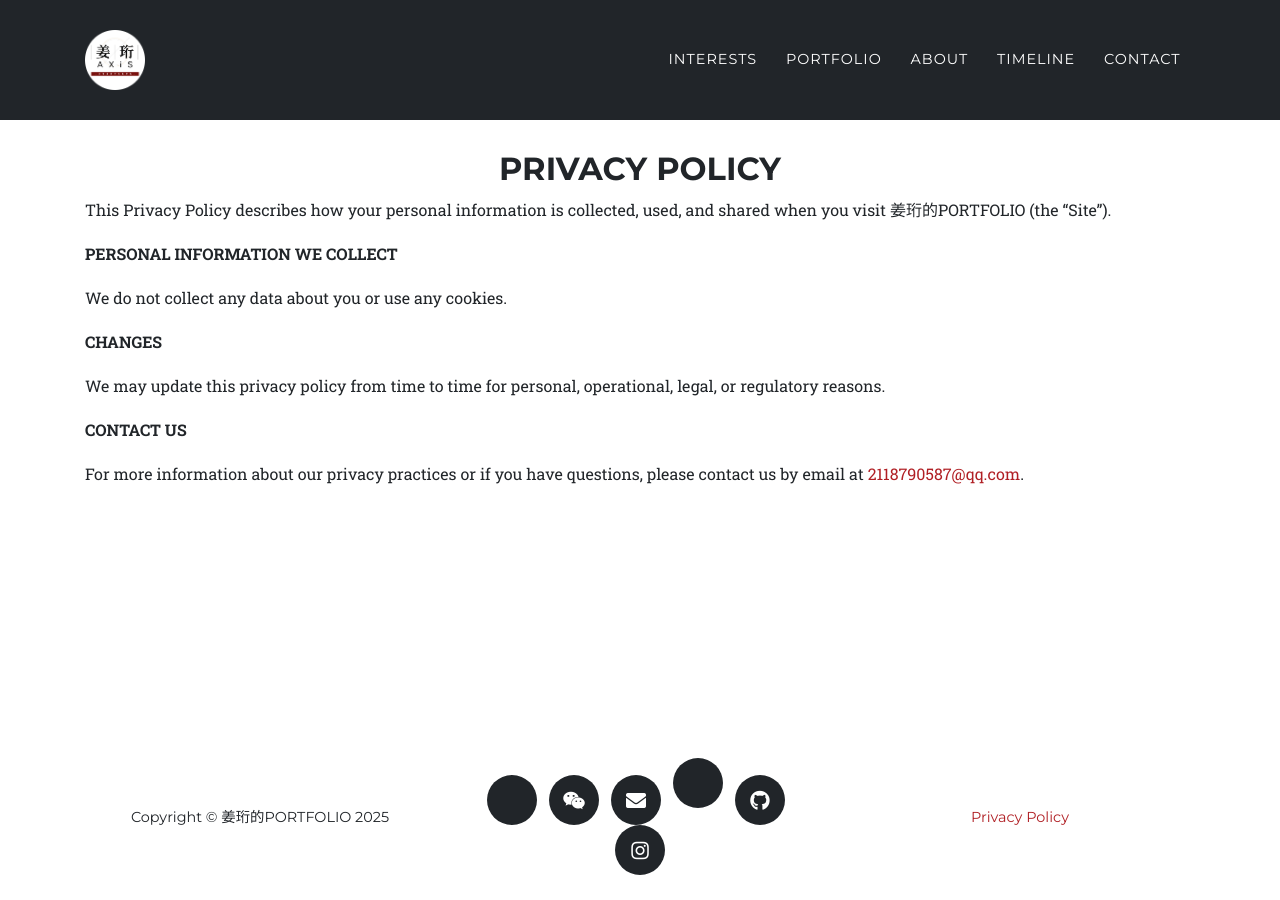
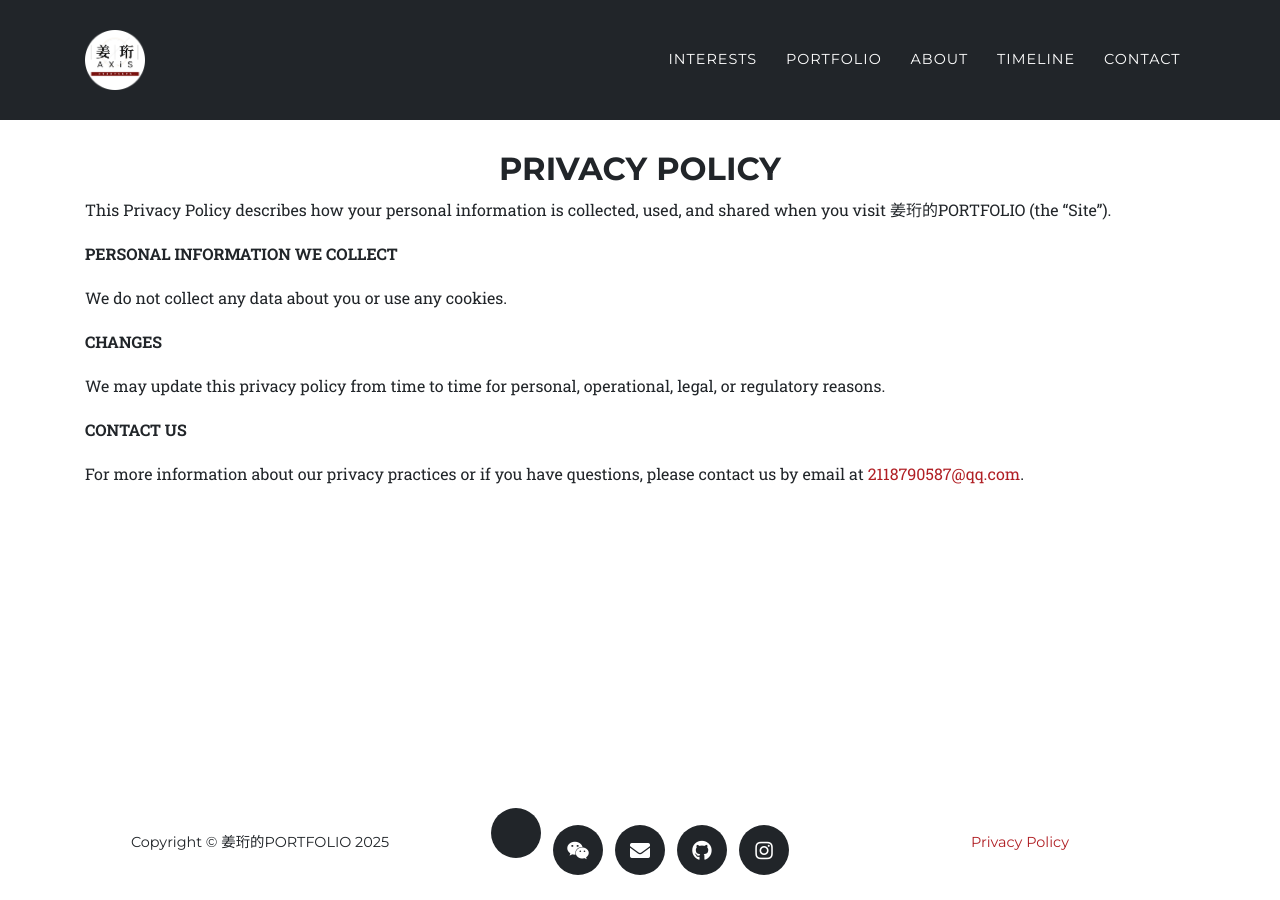
Before and after one commit to JiayuREN1127/JiayuREN1127.github.io, a Jekyll site: the page built from legal.md, in a window 1280 px wide. Built offline with Jekyll 4.4.1, drawn with Linux system fonts in a browser that asks for light colours; some web fonts are replaced.

Commit message:
Update sitetext.yml

```diff
--- a/_data/sitetext.yml
+++ b/_data/sitetext.yml
@@ -112,15 +112,14 @@
   footer:
     legal: "Privacy Policy"
     social:
-      - url: https://space.bilibili.com/38491252?spm_id_from=333.1007.0.0
-        icon: "fab fa-bilibili"
+      - url: https://www.xiaohongshu.com/user/profile/64ded479000000000100fc5f
+       #  icon: "fab fa-bilibili"
+        logo: assets/img/xhs.svg
       - url: http://weixin.qq.com/r/mp/pRCbg_DEDL1zraTg90W3
         icon: "fab fa-weixin"
       - url: "mailto:2118790587@qq.com"
         icon: "fas fa-envelope"
       - url: https://github.com/JiayuREN1127
-        icon: assets/img/xhs.svg
-      - url: https://www.xiaohongshu.com/user/profile/64ded479000000000100fc5f
         icon: "fab fa-github"
       - url: https://www.instagram.com/jiangheng_axis
         icon: "fab fa-instagram"
```
